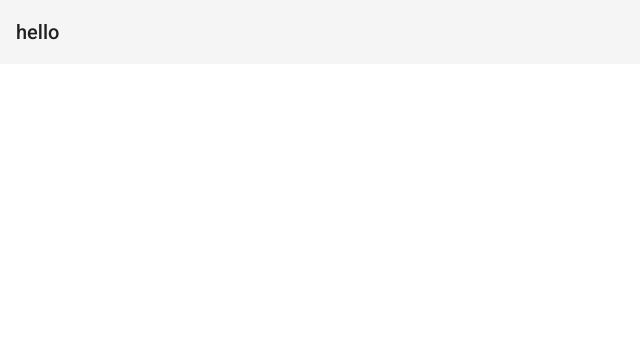
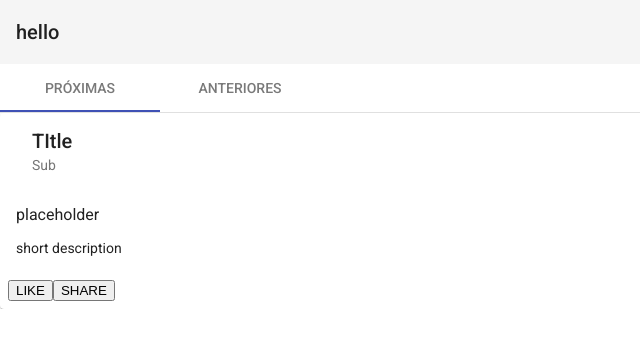
Before and after one commit to lucas-lm/agenda-live, an Angular app: page / in a window 1280 px wide. Shown: the top 348 px of the page, without its empty margins (0-640 px from the left). Built offline with nearby package versions, Linux system fonts and the light colour scheme.

Commit message:
add list-live component

```diff
--- a/src/app/views/home/home.component.html
+++ b/src/app/views/home/home.component.html
@@ -1 +1,2 @@
 <mat-toolbar>hello</mat-toolbar>
+<app-list-live></app-list-live>
--- /dev/null
+++ b/src/app/views/home/list-live/list-live.component.html
@@ -0,0 +1,19 @@
+<mat-tab-group>
+    <mat-tab label="PRÓXIMAS">
+        <mat-card>
+            <mat-card-header>
+                <mat-card-title>TItle</mat-card-title>
+                <mat-card-subtitle>Sub</mat-card-subtitle>
+            </mat-card-header>
+            <p>placeholder</p>
+            <mat-card-content>
+                <p>short description</p>
+            </mat-card-content>
+            <mat-card-actions>
+                <button mat-button>LIKE</button>
+                <button mat-button>SHARE</button>
+            </mat-card-actions>
+        </mat-card>
+    </mat-tab>
+    <mat-tab label="ANTERIORES">Lives Antetiores</mat-tab>
+</mat-tab-group>
--- /dev/null
+++ b/src/app/views/home/list-live/list-live.component.ts
@@ -0,0 +1,15 @@
+import { Component, OnInit } from '@angular/core';
+
+@Component({
+  selector: 'app-list-live',
+  templateUrl: './list-live.component.html',
+  styleUrls: ['./list-live.component.css']
+})
+export class ListLiveComponent implements OnInit {
+
+  constructor() { }
+
+  ngOnInit(): void {
+  }
+
+}
```
Also changed, not shown: src/app/app.module.ts (+8 -3 lines), src/app/views/home/list-live/list-live.component.css (added), 1 other file (tests, documents, lock files or other folders).
